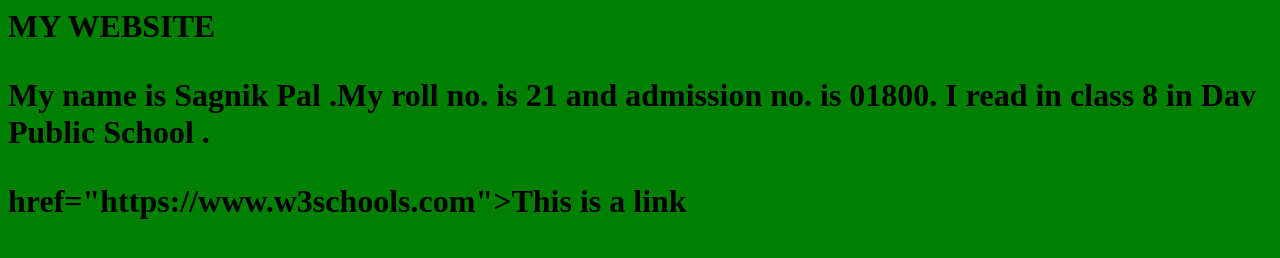
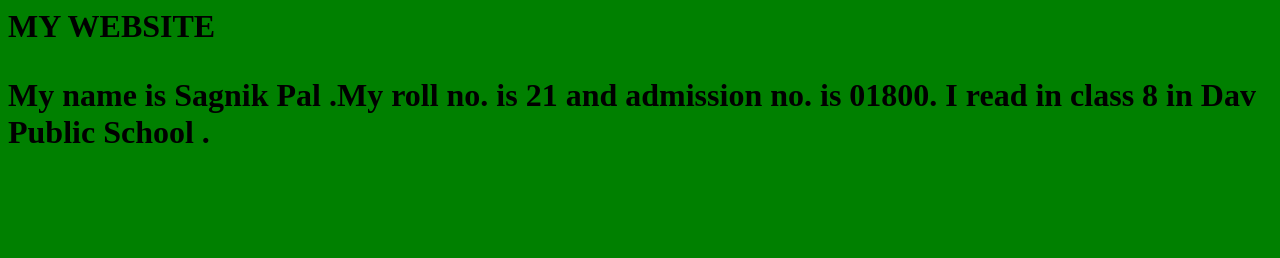
Before and after one commit to SAGNIKDeveloper/mywebsite, a plain HTML site: page index.html in a window 1280 px wide. Drawn offline with Linux system fonts and the light colour scheme.

Commit message:
Update index.html

```diff
--- a/index.html
+++ b/index.html
@@ -5,7 +5,6 @@
          <body>
                   <h1>MY WEBSITE</hl>
                   <p>My name is Sagnik Pal .My roll no. is 21 and admission no. is 01800. I read in class 8 in Dav Public School . </p>
-                  <a>href="https://www.w3schools.com">This is a link</a>
                   <body bgcolor="green">
          </body>
 </html>
```
